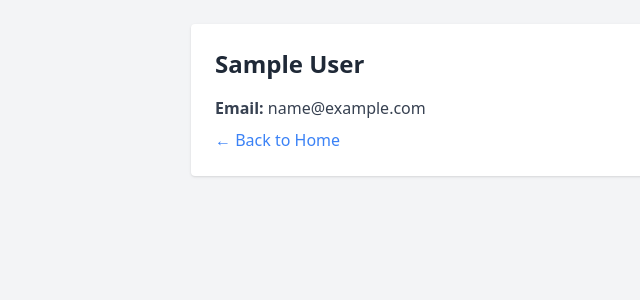
After one commit to luqmanherifa/harmedic, a Flask app: page /home/1 in a window 1280 px wide. The commit adds this page. Shown: the top 300 px of the page, without its empty margins (161-801 px from the left). Run offline with Flask 3, Linux system fonts and the light colour scheme; tables that the repository leaves empty hold one stand-in row (values such as "Sample post"); some libraries are stand-ins or nearby versions.

Commit message:
Add home and detail pages

```diff
--- a/app/routes/main.py
+++ b/app/routes/main.py
@@ -63,3 +63,9 @@ def search_users():
 def home():
     users = User.query.all()
     return render_template('home.html', users=users)
+
+
+@main.route('/home/<int:id>')
+def user_detail(id):
+    user = User.query.get_or_404(id)
+    return render_template('user_detail.html', user=user)
--- /dev/null
+++ b/templates/user_detail.html
@@ -0,0 +1,17 @@
+<!DOCTYPE html>
+<html lang="en">
+  <head>
+    <meta charset="UTF-8" />
+    <title>{{ user.name }} - Detail</title>
+    <script src="https://cdn.tailwindcss.com"></script>
+  </head>
+  <body class="bg-gray-100 text-gray-800 p-6">
+    <div class="max-w-xl mx-auto bg-white p-6 rounded shadow">
+      <h1 class="text-2xl font-bold mb-4">{{ user.name }}</h1>
+      <p class="mb-2 text-gray-700"><strong>Email:</strong> {{ user.email }}</p>
+      <a href="{{ url_for('main.home') }}" class="text-blue-500 hover:underline"
+        >← Back to Home</a
+      >
+    </div>
+  </body>
+</html>
```
Also changed, not shown: templates/home.html (+8 -4 lines).
